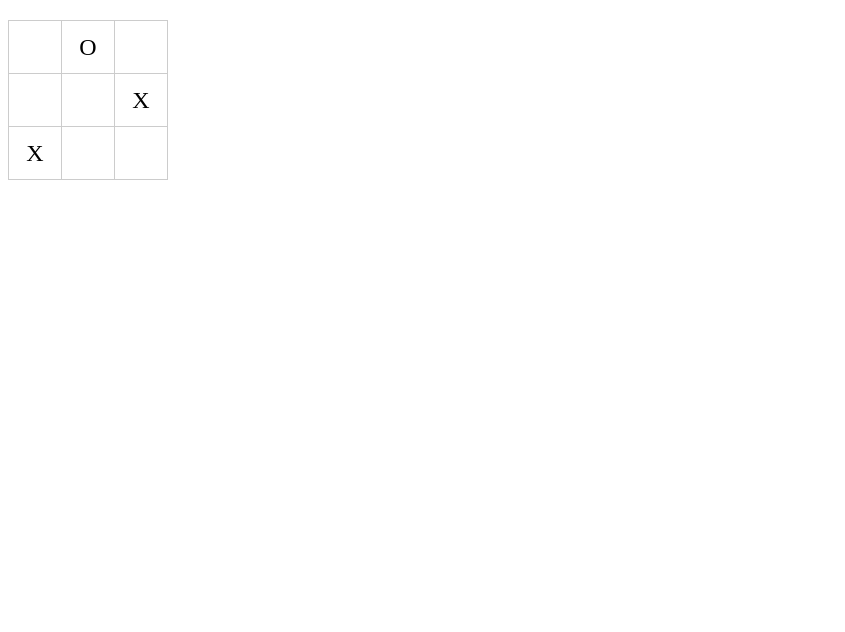
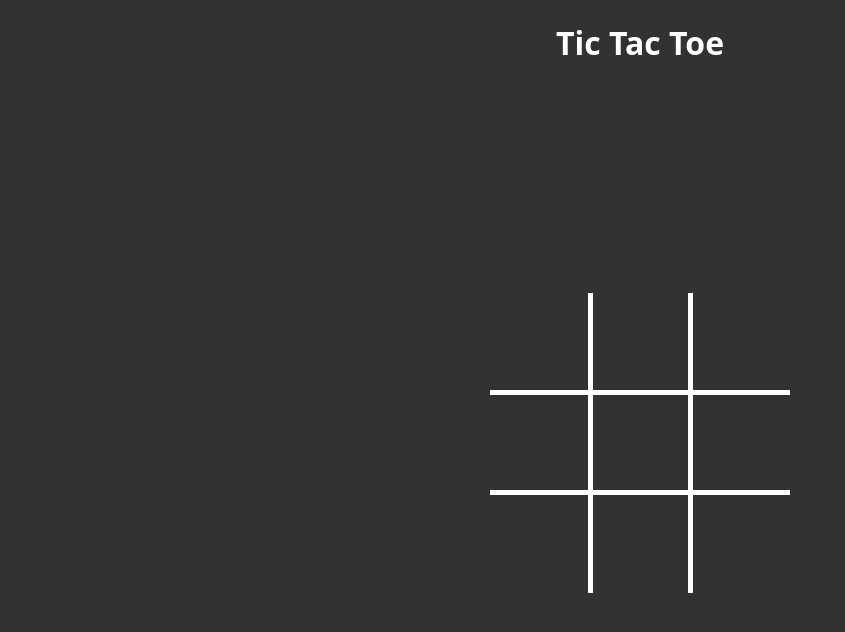
Before and after one commit to SimonHnk/Tic-Tac-Toe, a plain HTML site: page index.html in a window 1280 px wide. Shown: the whole page, without its empty margins (0-845 px from the left). Drawn offline with Linux system fonts and the light colour scheme.

Commit message:
added svgs and style

```diff
--- a/index.html
+++ b/index.html
@@ -6,7 +6,8 @@
     <link rel="stylesheet" href="style.css">
     <title>Tic Tac Toe</title>
 </head>
-<body>
+<body onload="init()">
+    <h1>Tic Tac Toe</h1>
     <div id="content"></div>
     <script src="script.js"></script>
 </body>
--- a/script.js
+++ b/script.js
@@ -1,35 +1,40 @@
 let fields = [
-    null,
-    'circle',
     null,
     null,
     null,
-    'cross',
-    'cross',
+    null,
+    null,
+    null,
+    null,
     null,
     null
 ];
 
 
-render();
+let currentPlayer = 'circle';
+
+
+function init() {
+    render();
+}
 
 
 function render() {
     const content = document.getElementById('content');
-    content.innerHTML = ''; // Clear content
+    content.innerHTML = '';
 
-    let tableHTML = '<table>'; // Änderung von const zu let
+    let tableHTML = '<table>';
     for (let i = 0; i < 3; i++) {
         tableHTML += '<tr>';
         for (let j = 0; j < 3; j++) {
             const index = i * 3 + j;
             let cellContent = '';
             if (fields[index] === 'circle') {
-                cellContent = 'O';
+                cellContent = generateAnimatedCircleHTML();
             } else if (fields[index] === 'cross') {
-                cellContent = 'X';
+                cellContent = generateAnimatedCrossHTML();
             }
-            tableHTML += '<td>' + cellContent + '</td>';
+            tableHTML += `<td onclick="handleClick(this, ${index})">` + cellContent + '</td>';
         }
         tableHTML += '</tr>';
     }
@@ -37,3 +42,42 @@ function render() {
 
     content.innerHTML = tableHTML;
 }
+
+
+function handleClick(cell, index) {
+    if (fields[index] === null) {
+        fields[index] = currentPlayer;
+        cell.innerHTML = currentPlayer === 'circle' ? generateAnimatedCircleHTML() : generateAnimatedCrossHTML();
+        cell.onclick = null;
+        currentPlayer = currentPlayer === 'circle' ? 'cross' : 'circle';
+    }
+}
+
+
+function generateAnimatedCircleHTML() {
+    const circleHTML = `
+            <svg width="70" height="70" xmlns="http://www.w3.org/2000/svg">
+                <circle id="animatedCircle" cx="35" cy="35" r="30" fill="transparent" stroke="#00B0EF" stroke-width="5" stroke-dasharray="188.5" stroke-dashoffset="188.5">
+                    <animate attributeName="stroke-dashoffset" dur="450ms" values="188.5;0" keyTimes="0;1" fill="freeze" />
+                </circle>
+            </svg>
+        `;
+
+    return circleHTML;
+}
+
+
+function generateAnimatedCrossHTML() {
+    const crossHTML = `
+        <svg width="70" height="70" xmlns="http://www.w3.org/2000/svg">
+            <line id="animatedCross1" x1="10" y1="10" x2="60" y2="10" stroke="#FFC000" stroke-width="5">
+                <animate attributeName="y2" values="10;60" dur="0.45s" begin="0s" fill="freeze" />
+            </line>
+            <line id="animatedCross2" x1="10" y1="60" x2="60" y2="10" stroke="#FFC000" stroke-width="5">
+                <animate attributeName="y2" values="60;10" dur="0.45s" begin="0s" fill="freeze" />
+            </line>
+        </svg>
+    `;
+
+    return crossHTML;
+}
--- a/style.css
+++ b/style.css
@@ -1,17 +1,57 @@
+body {
+    background-color: #323232;
+    font-family: 'Open Sans', sans-serif;
+    margin: 0;
+    color: white;
+    display: flex;
+    flex-direction: column;
+    min-height: 100vh;
+}
+
+* {
+    box-sizing: border-box;
+}
+
+h1 {
+    text-align: center;
+}
+
+#content {
+    display: flex;
+    justify-content: center;
+    align-items: center;
+    flex: 1;
+}
+
 table {
     border-collapse: collapse;
-    margin-top: 20px;
 }
 
 td {
-    width: 50px;
-    height: 50px;
-    border: 1px solid #ccc;
+    border: 5px solid white;
+    width: 100px;
+    height: 100px;
     text-align: center;
     font-size: 24px;
     cursor: pointer;
 }
 
 td:hover {
-    background-color: #f0f0f0;
+    background-color: rgba(255, 255, 255, 0.2);
 }
+
+td:first-child {
+    border-left: none;
+}
+
+td:last-child {
+    border-right: none;
+}
+
+tr:first-child td {
+    border-top: none;
+}
+
+tr:last-child td {
+    border-bottom: none;
+}
```
